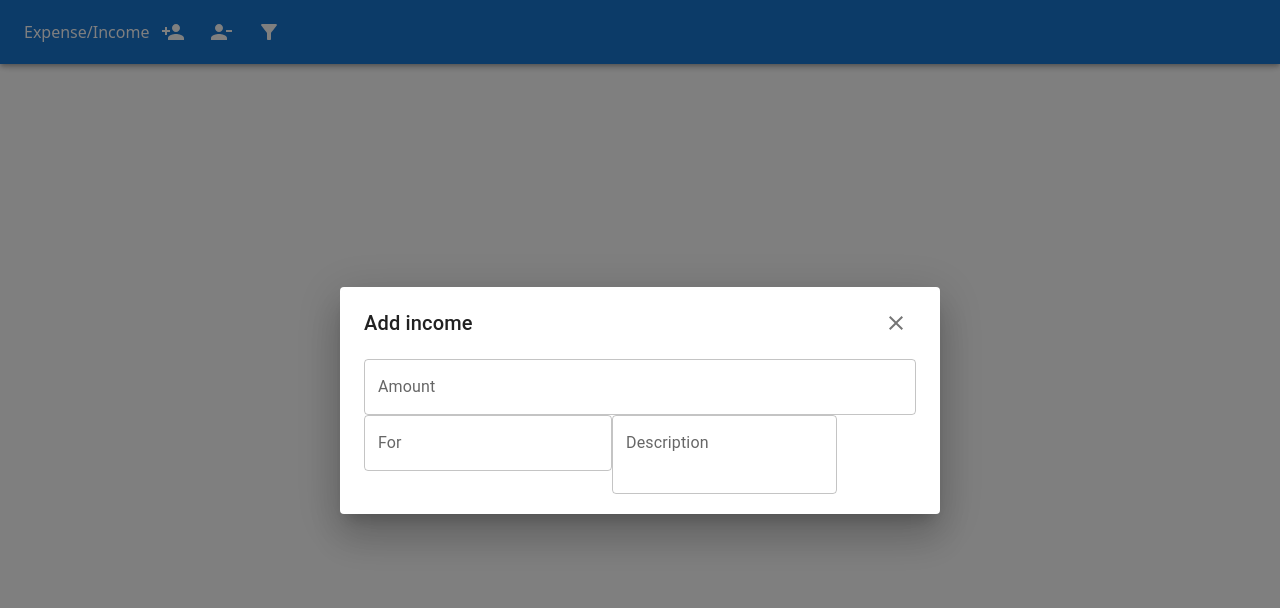
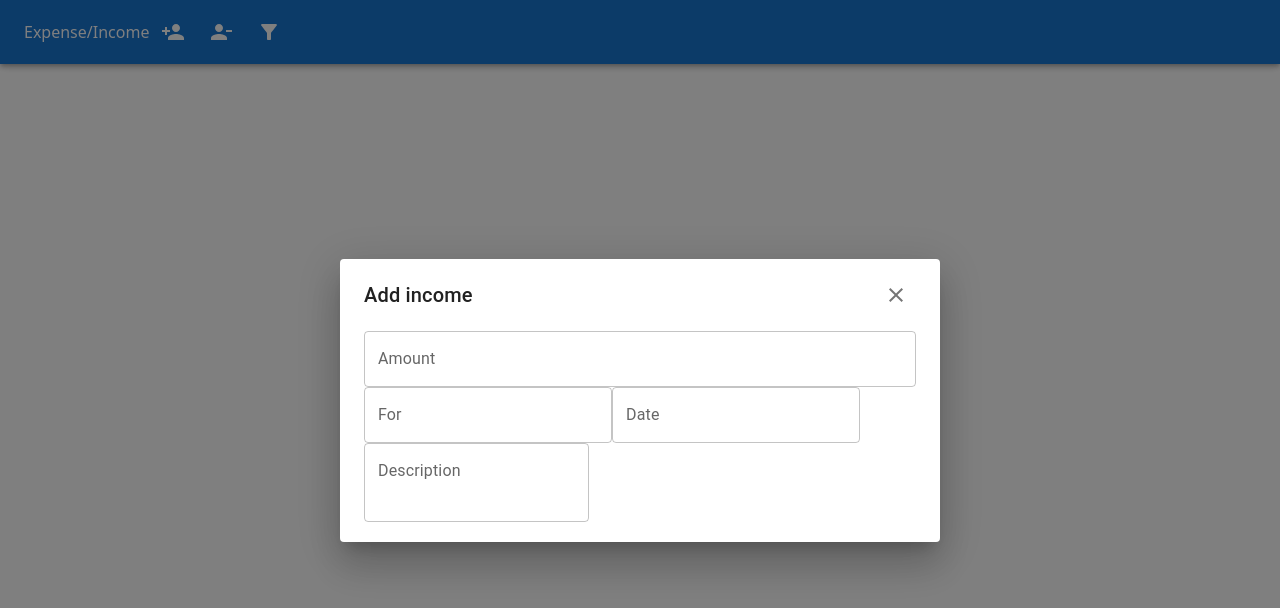
Before and after one commit to zahra8624/avan-test, a React (Vite) app: page / in a window 1280 px wide. Both pictures are taken after a click on the button 173 px from the left and 32 px from the top of the page. Shown: the top 608 px of the page. Built offline with nearby package versions, Linux system fonts and the light colour scheme.

Commit message:
some basic form for add expense income

```diff
--- a/package.json
+++ b/package.json
@@ -16,6 +16,8 @@
     "@hookform/resolvers": "^3.6.0",
     "@mui/icons-material": "^5.15.20",
     "@mui/material": "^5.15.20",
+    "@mui/x-date-pickers": "^7.8.0",
+    "moment": "^2.30.1",
     "qs": "^6.12.1",
     "react": "^18.3.1",
     "react-dom": "^18.3.1",
--- a/src/AppContainer.tsx
+++ b/src/AppContainer.tsx
@@ -1,10 +1,15 @@
 import { ThemeProvider } from "@emotion/react";
 import { AppRoutes } from "./AppRoutes";
 import { defaultTheme } from "./styles/theme/default";
+import { LocalizationProvider } from "@mui/x-date-pickers";
+import { AdapterMoment } from "@mui/x-date-pickers/AdapterMoment";
+
 export const AppContainer = () => {
   return (
     <ThemeProvider theme={defaultTheme}>
-      <AppRoutes />
+      <LocalizationProvider dateAdapter={AdapterMoment}>
+        <AppRoutes />
+      </LocalizationProvider>
     </ThemeProvider>
   );
 };
--- /dev/null
+++ b/src/components/molecules/ControlledDatePicker/ControlledDatePicker.tsx
@@ -0,0 +1,20 @@
+import { DatePicker } from "@mui/x-date-pickers/DatePicker";
+import { ControlledDatePickerProps } from "./ControlledDatePicker.type";
+import { Controller } from "react-hook-form";
+
+export const ControlledDatePicker = (props: ControlledDatePickerProps) => {
+  const { name, control, label } = props;
+  return (
+    <Controller
+      name={name}
+      control={control}
+      render={({ field }) => (
+        <DatePicker
+          label={label}
+          value={field.value}
+          onChange={field.onChange}
+        />
+      )}
+    />
+  );
+};
--- /dev/null
+++ b/src/components/molecules/ControlledDatePicker/ControlledDatePicker.type.ts
@@ -0,0 +1,5 @@
+export interface ControlledDatePickerProps {
+  name: string;
+  control: any;
+  label?: string;
+}
--- /dev/null
+++ b/src/components/molecules/ControlledDatePicker/index.ts
@@ -0,0 +1,2 @@
+export * from "./ControlledDatePicker";
+export * from "./ControlledDatePicker.type";
--- a/src/components/molecules/index.ts
+++ b/src/components/molecules/index.ts
@@ -1 +1,3 @@
 export * from "./ControlledTextField";
+export * from "./ControlledCurrencyInput";
+export * from "./ControlledDatePicker";
--- a/src/pages/HomePage/components/AddEditExpenseIncomeDialog/AddEditExpenseIncomeDialog.tsx
+++ b/src/pages/HomePage/components/AddEditExpenseIncomeDialog/AddEditExpenseIncomeDialog.tsx
@@ -1,11 +1,12 @@
 import {
   ControlledCategorySelect,
+  ControlledCurrencyInput,
+  ControlledDatePicker,
   ControlledTextField,
   Dialog,
 } from "@app/components";
 import { AddEditExpenseIncomeDialogProps } from "./AddEditExpenseIncomeDialog.type";
 import { useForm } from "react-hook-form";
-import { ControlledCurrencyInput } from "@app/components/molecules/ControlledCurrencyInput";
 
 export const AddEditExpenseIncomeDialog = (
   props: AddEditExpenseIncomeDialogProps
@@ -29,6 +30,7 @@ export const AddEditExpenseIncomeDialog = (
           type={type}
           title={`Select ${type} category`}
         />
+        <ControlledDatePicker name="date" control={control} label="Date" />
         <ControlledTextField
           name="description"
           control={control}
```
Also changed, not shown: 1 other file (tests, documents, lock files or other folders).
